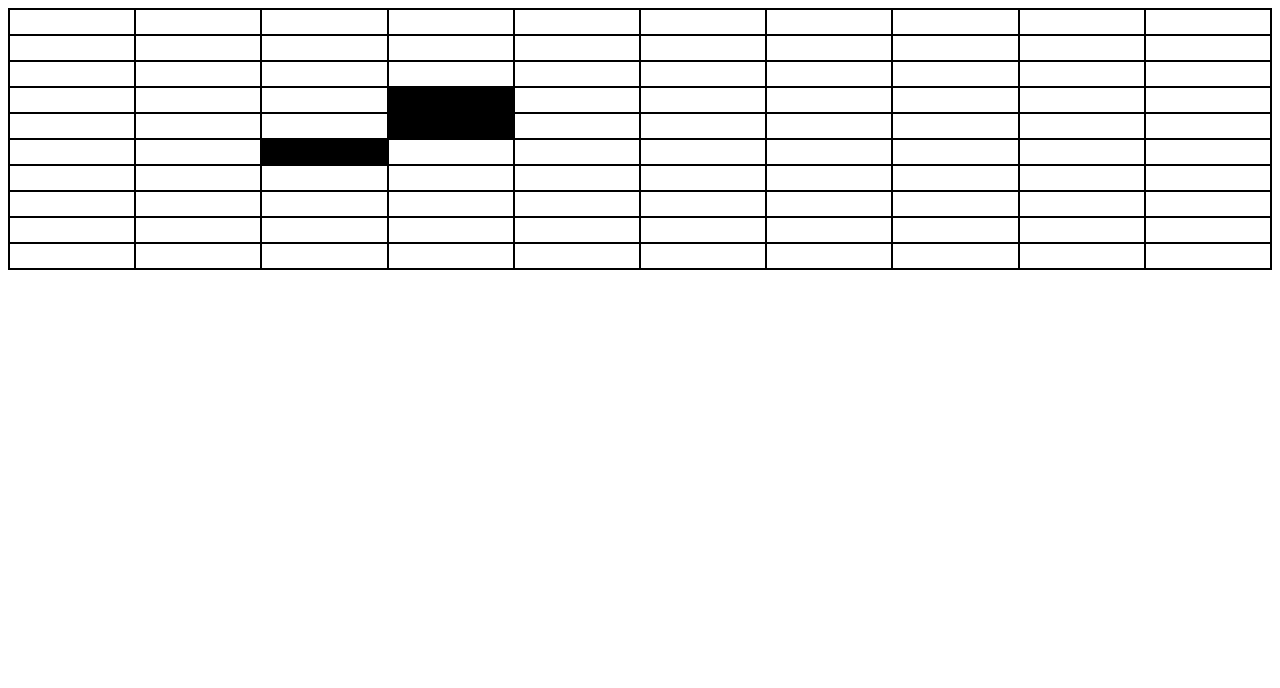
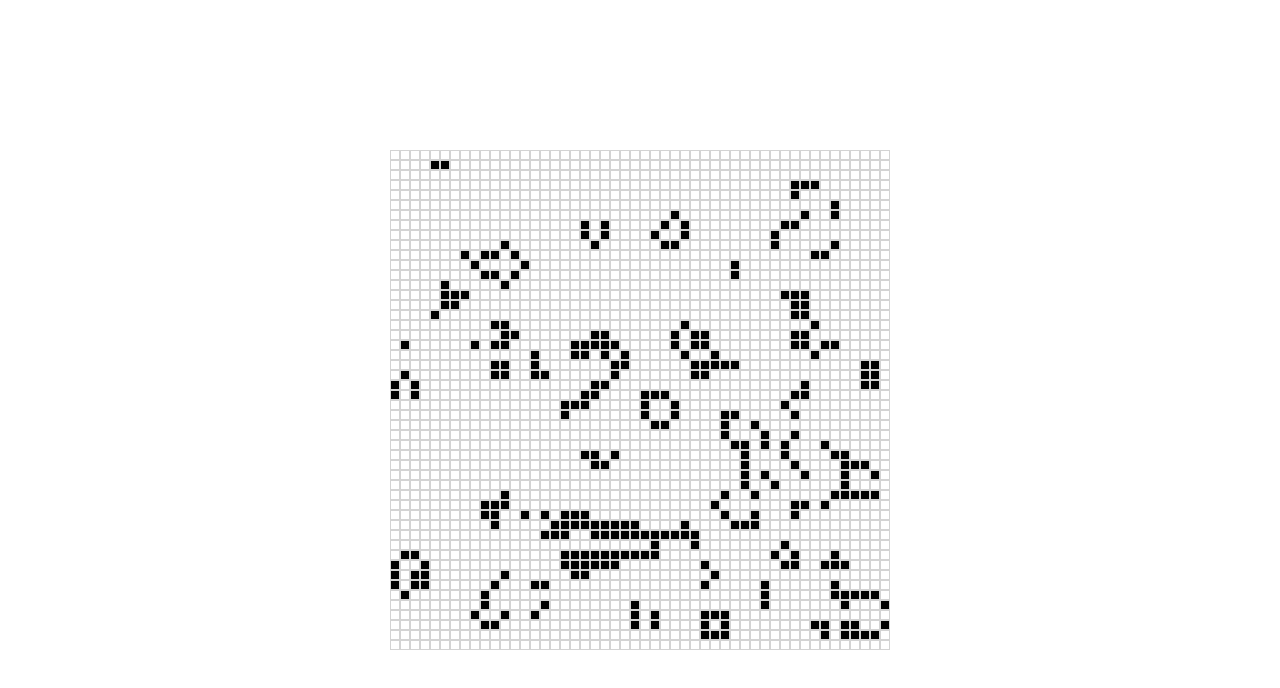
Before and after one commit to armenddsh/convey-game-of-life-web, a plain HTML site: page index.html in a window 1280 px wide. Drawn offline with Linux system fonts and the light colour scheme.

Commit message:
Implement game of life

```diff
--- a/script.js
+++ b/script.js
@@ -3,9 +3,9 @@
 */
 
 const containerElement = document.getElementById("container");
-const rows = 10;
-const cols = 10;
-const probability = 0.9;
+const rows = 50;
+const cols = 50;
+const probability = 0.8;
 
 function initalize(container) {
   const cells = new Map();
@@ -44,7 +44,7 @@ function start(cells) {
       const cell_e = cells.get(`${i}-${j + 1}`);
       const cell_se = cells.get(`${i + 1}-${j + 1}`);
       const cell_s = cells.get(`${i + 1}-${j}`);
-      const cell_sw = cells.get(`${i - 1}-${j + 1}`);
+      const cell_sw = cells.get(`${i + 1}-${j - 1}`);
       const cell_w = cells.get(`${i}-${j - 1}`);
 
       const _cells = [
@@ -89,7 +89,6 @@ function createRandom(cells) {
   for (let i = 0; i < rows; i++) {
     for (let j = 0; j < cols; j++) {
       const id = `${i}-${j}`;
-      const cell = cells.get(id);
       const randomNumber = Math.random();
       if (randomNumber > probability) {
         const el = document.getElementById(id);
@@ -118,29 +117,13 @@ function render(cells) {
   }
 }
 
-function createRandomTemplate(cells) {
-  cells.set("2-3", true);
-  cells.set("3-3", true);
-  cells.set("4-3", true);
-  cells.set("4-2", true);
-  cells.set("3-1", true);
-
-  return cells;
-}
-
 if (containerElement) {
   let cells = initalize(containerElement);
 
-  cells = createRandomTemplate(cells);
-  // cells = createRandom(cells);
-  render(cells);
-  cells = start(cells);
+  cells = createRandom(cells);
 
-  render(cells);
-  cells = start(cells);
-
-  // setInterval(() => {
-  //   cells = start(cells);
-  //   render(cells);
-  // }, 1000);
+  setInterval(() => {
+    cells = start(cells);
+    render(cells);
+  }, 1000);
 }
--- a/style.css
+++ b/style.css
@@ -1,9 +1,17 @@
-body {
-  font-family: sans-serif;
+*,*::before, *::after {
+  margin: 0;
+  padding: 0;
+  box-sizing: border-box;
+}
+
+#app {
+  height: 100vh;
+  width: 100vw;
+  display: grid;
+  place-items: center;
 }
 
 #container {
-  border: 1px solid #000;
 }
 
 .row {
@@ -14,9 +22,9 @@ body {
 }
 
 .cell {
-  width: 100%;
-  height: 1.5rem;
-  border: 1px solid #000;
+  width: 10px;
+  height: 10px;
+  border: 1px solid lightgray;
   text-align: center;
   vertical-align: middle;
   display: flex;
```
